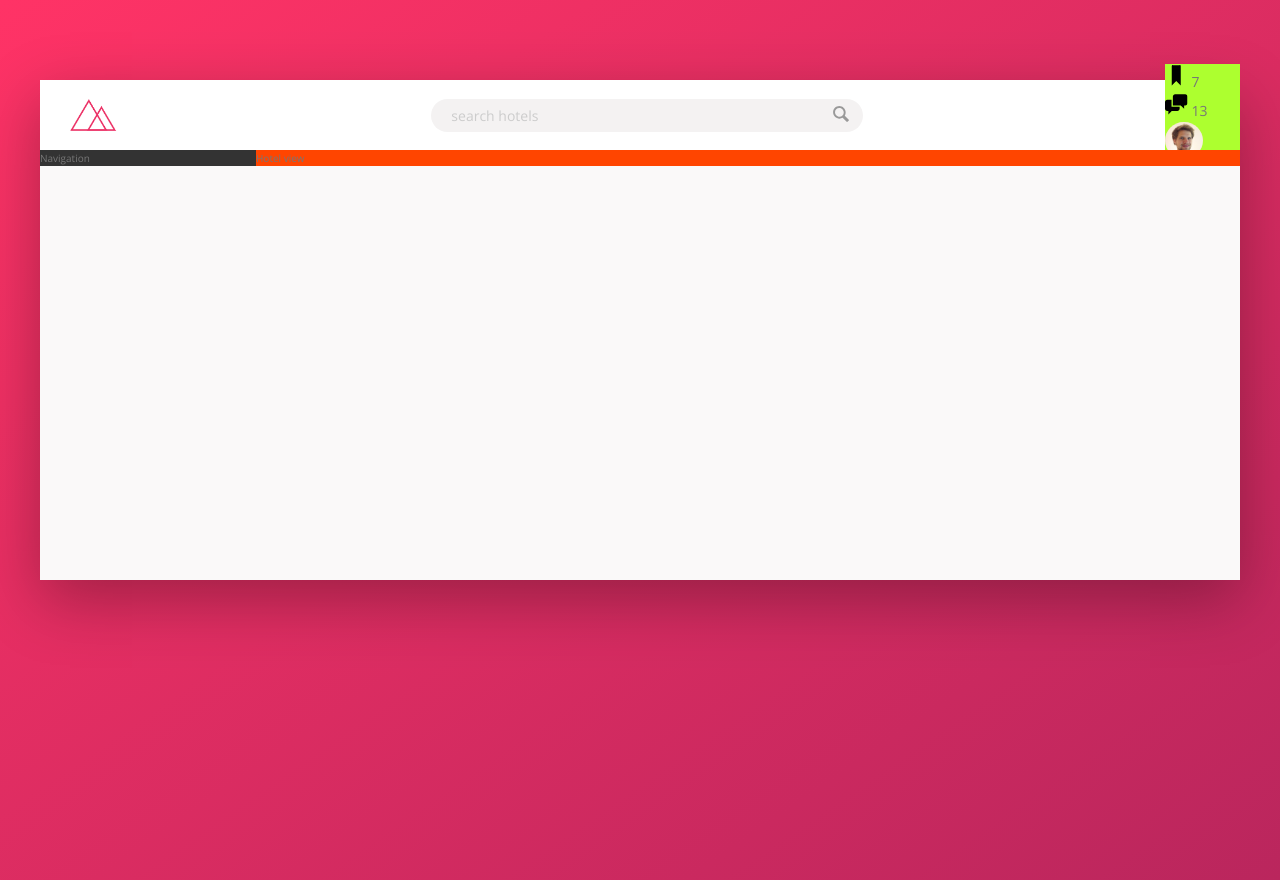
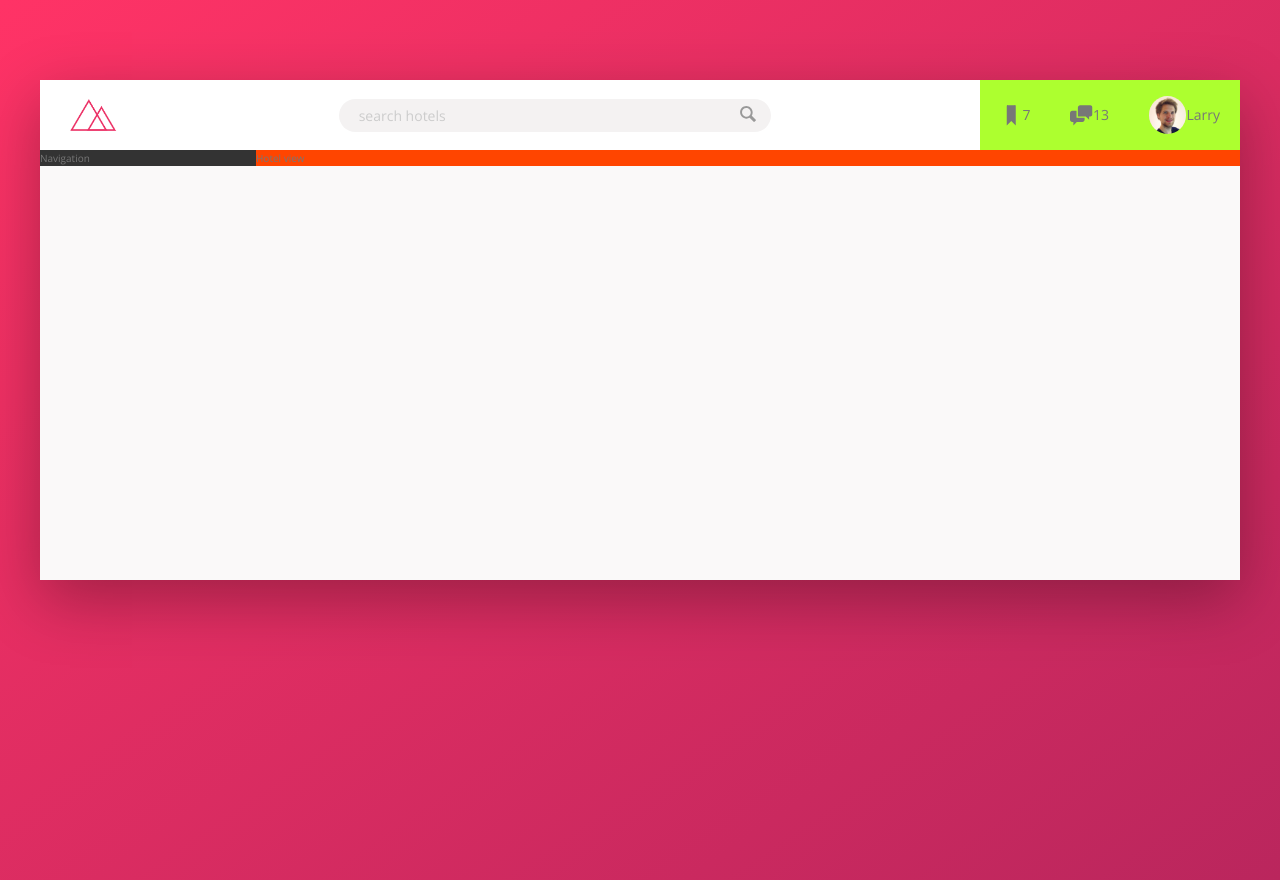
Before and after one commit to Lguerra1/trillo, a website: page index.html in a window 1280 px wide. Drawn offline with nearby package versions, Linux system fonts and the light colour scheme.

Commit message:
aligned user nav icons and added hover effect

```diff
--- a/index.html
+++ b/index.html
@@ -38,7 +38,7 @@
                     </svg>
                     <span class="user-nav__notification">13</span>
                 </div>
-                <div class="user-nav--user">
+                <div class="user-nav__user">
                     <img src="img/user.jpg" alt="User photo" class="user-nav__user-photo">
                     <span class="user-nav__user-name">Larry</span>
                 </div>
--- a/sass/_components.scss
+++ b/sass/_components.scss
@@ -32,9 +32,10 @@
       width: 100%;
       background-color: var(--color-grey-light-3);
     }
-    &::-webkit-input-placeholder {
-        font-weight: 100;
-        color: var(--color-grey-light-4);
+
+    &::placeholder {
+      font-weight: 100;
+      color: var(--color-grey-light-4);
     }
   }
 
@@ -57,7 +58,7 @@
   &__icon {
     height: 2rem;
     width: 2rem;
-    fill: var(--color-grey-dark-3)
+    fill: var(--color-grey-dark-3);
   }
 }
 
@@ -66,12 +67,34 @@
 
 .user-nav {
   background-color: greenyellow;
+
+  //changing height of this flex item to fill vertically
+  align-self: stretch;
+
+  display: flex;
+  align-items: center;
+
+  //selecting the direct children;
+  & > * {
+    padding: 0 2rem;
+    cursor: pointer;
+    height: 100%;
+    display: flex;
+    align-items: center;
+  }
+
+  & > *:hover {
+    background-color: var(--color-grey-light-2);
+  }
+
   &__icon-box {
+
   }
 
   &__icon {
     height: 2.25rem;
     width: 2.25rem;
+    fill: var(--color-grey-dark-2);
   }
 
   &__notification {
```
Also changed, not shown: css/style.css.
